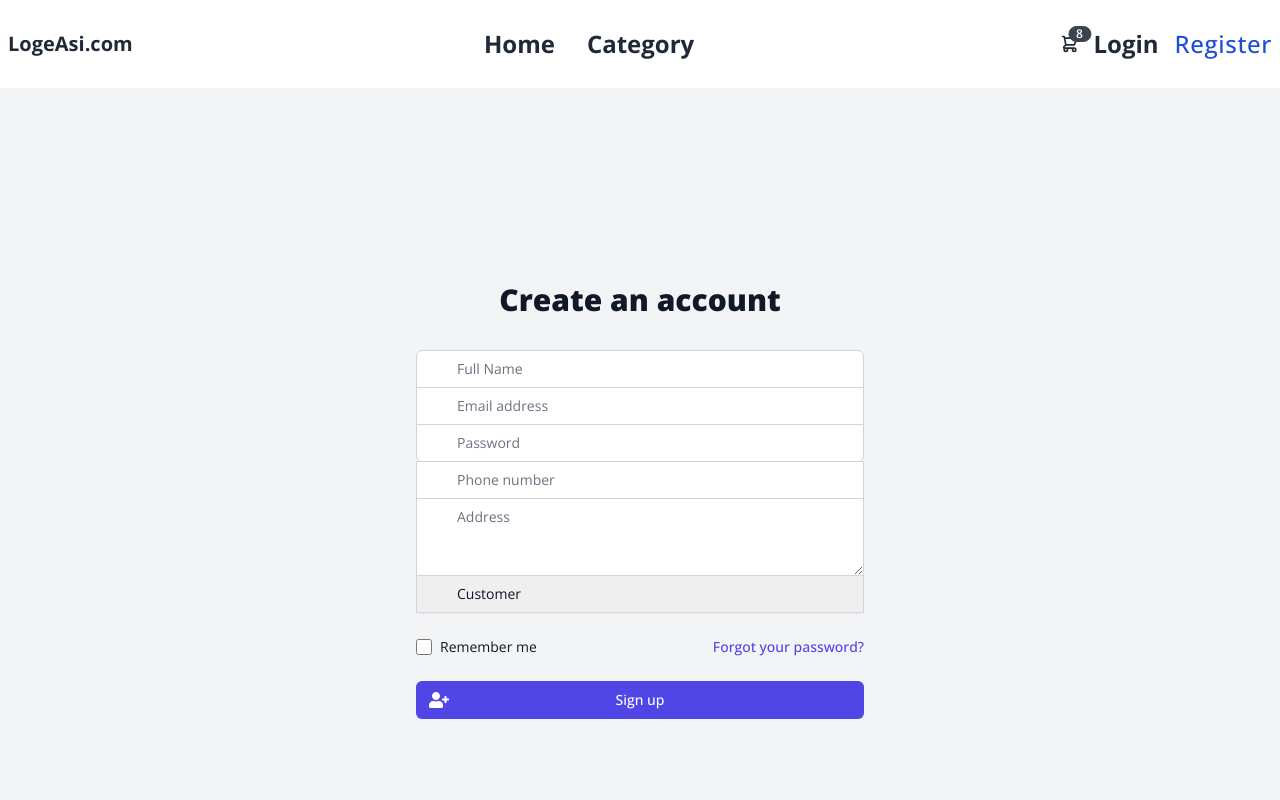
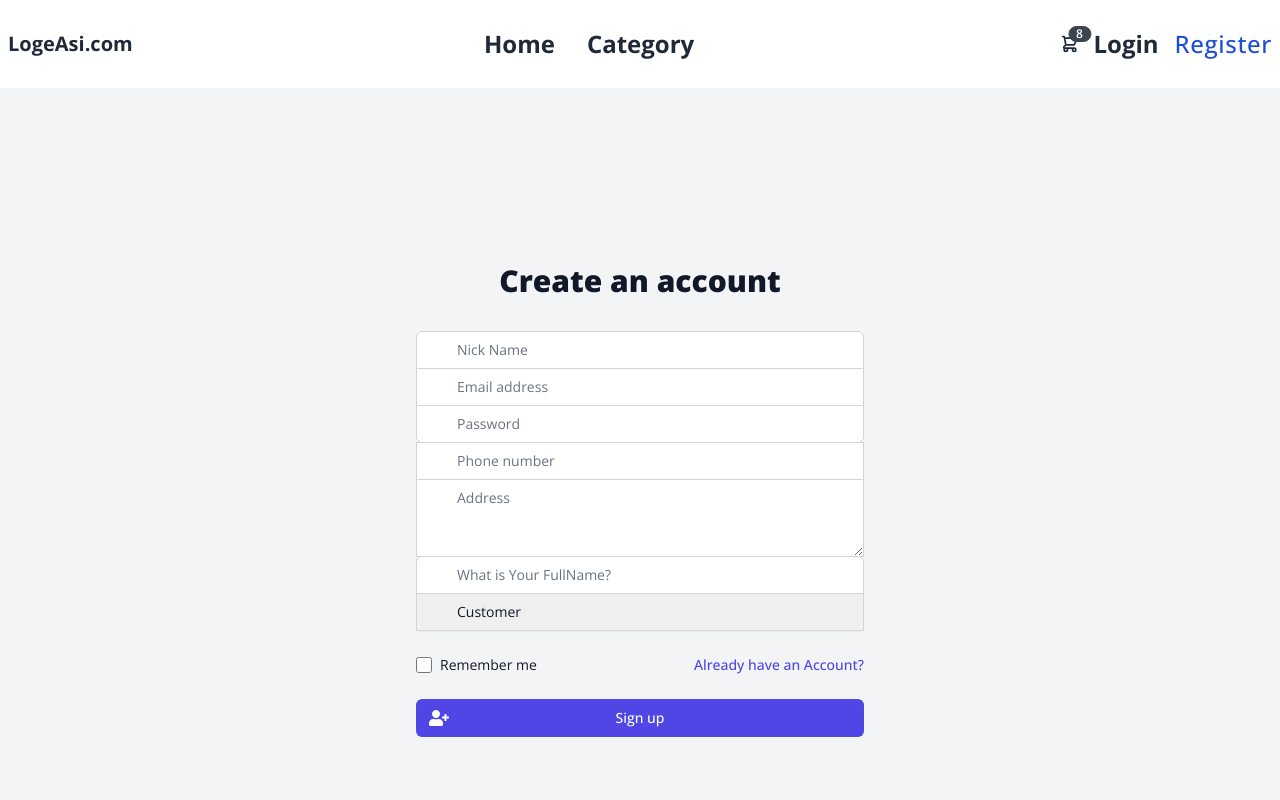
Before and after one commit to Ujjal-ENG/LogeAsi.com, a React (Vite) app in the folder client/: page /register in a window 1280 px wide. Shown: the top 800 px of the page. Built offline with nearby package versions, Linux system fonts and the light colour scheme.

Commit message:
created the question filed

```diff
--- a/client/src/components/pages/Register.jsx
+++ b/client/src/components/pages/Register.jsx
@@ -10,7 +10,7 @@
 import { useContext, useState } from 'react';
 
 import { FaAddressCard, FaEnvelope, FaLock, FaPhone, FaUser, FaUserPlus } from 'react-icons/fa';
-import { useNavigate } from 'react-router-dom';
+import { Link, useNavigate } from 'react-router-dom';
 import { AuthContext } from '../../context/AuthProvider';
 
 function Register() {
@@ -21,6 +21,7 @@ function Register() {
         password: '',
         phone: '',
         address: '',
+        answer: '',
         role: 0
     });
     const handleChange = (e) => {
@@ -48,7 +49,7 @@ function Register() {
                     <div className="rounded-md shadow-sm -space-y-px">
                         <div>
                             <label htmlFor="name" className="sr-only">
-                                Full Name
+                                Nick Name
                             </label>
                             <div className="relative">
                                 <div className="absolute inset-y-0 left-0 pl-3 flex items-center pointer-events-none">
@@ -63,7 +64,7 @@ function Register() {
                                     onChange={handleChange}
                                     required
                                     className="appearance-none rounded-none relative block w-full px-3 py-2 pl-10 border border-gray-300 placeholder-gray-500 text-gray-900 rounded-t-md focus:outline-none focus:ring-indigo-500 focus:border-indigo-500 focus:z-10 sm:text-sm"
-                                    placeholder="Full Name"
+                                    placeholder="Nick Name"
                                 />
                             </div>
                         </div>
@@ -149,6 +150,28 @@ function Register() {
                                 />
                             </div>
                         </div>
+
+                        <div>
+                            <label htmlFor="name" className="sr-only">
+                                Answer
+                            </label>
+                            <div className="relative">
+                                <div className="absolute inset-y-0 left-0 pl-3 flex items-center pointer-events-none">
+                                    <FaUser className="h-5 w-5 text-gray-400" aria-hidden="true" />
+                                </div>
+                                <input
+                                    id="answer"
+                                    name="answer"
+                                    type="text"
+                                    autoComplete="answer"
+                                    value={user.answer}
+                                    onChange={handleChange}
+                                    required
+                                    className="appearance-none rounded-none relative block w-full px-3 py-2 pl-10 border border-gray-300 placeholder-gray-500 text-gray-900 rounded-t-md focus:outline-none focus:ring-indigo-500 focus:border-indigo-500 focus:z-10 sm:text-sm"
+                                    placeholder="What is Your FullName?"
+                                />
+                            </div>
+                        </div>
                         <div>
                             <label htmlFor="role" className="sr-only">
                                 Role
@@ -184,9 +207,9 @@ function Register() {
                         </div>
 
                         <div className="text-sm">
-                            <a href="#" className="font-medium text-indigo-600 hover:text-indigo-500">
-                                Forgot your password?
-                            </a>
+                            <Link to="/login" className="font-medium text-indigo-600 hover:text-indigo-500">
+                                Already have an Account?
+                            </Link>
                         </div>
                     </div>
 
```
